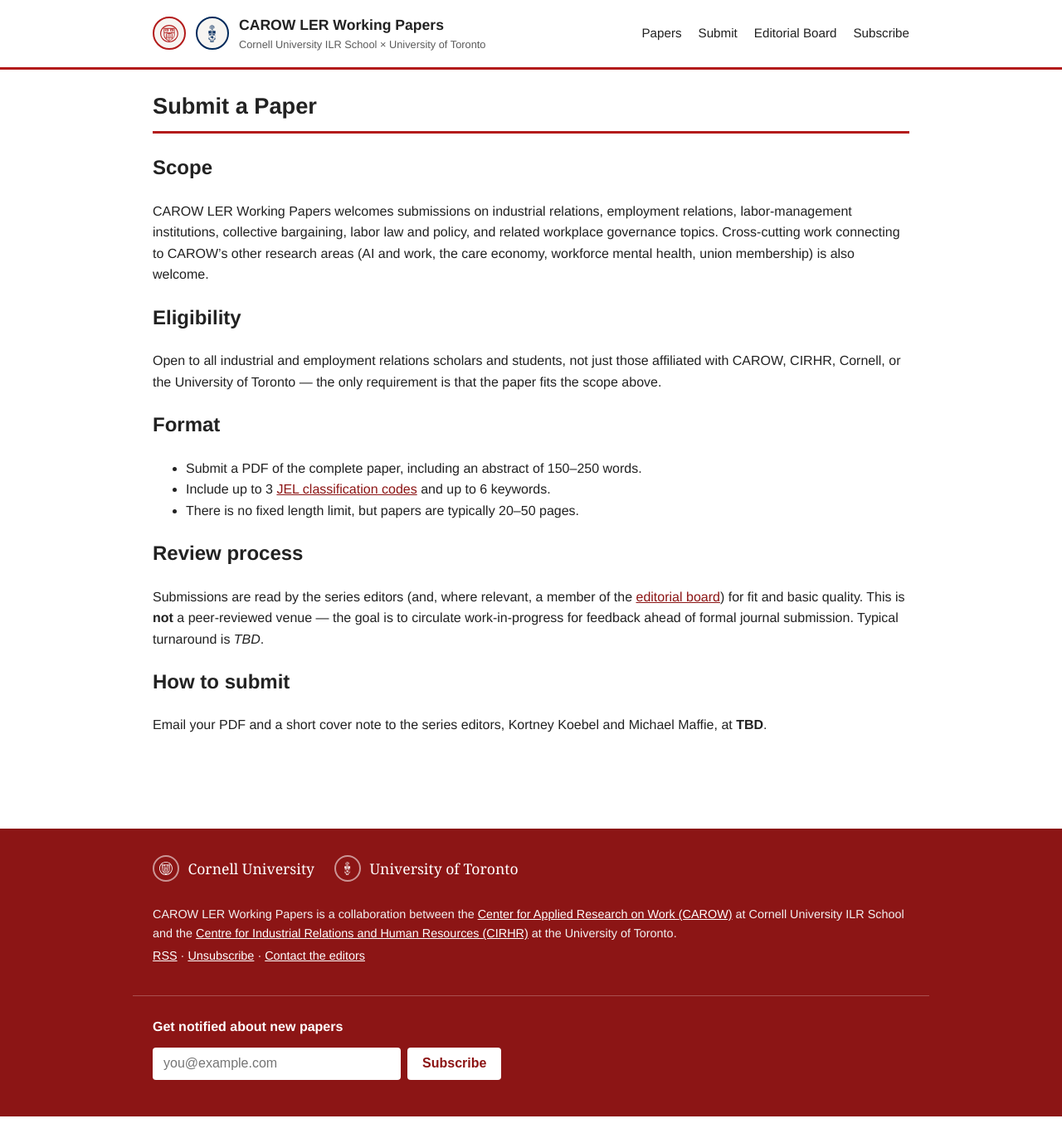
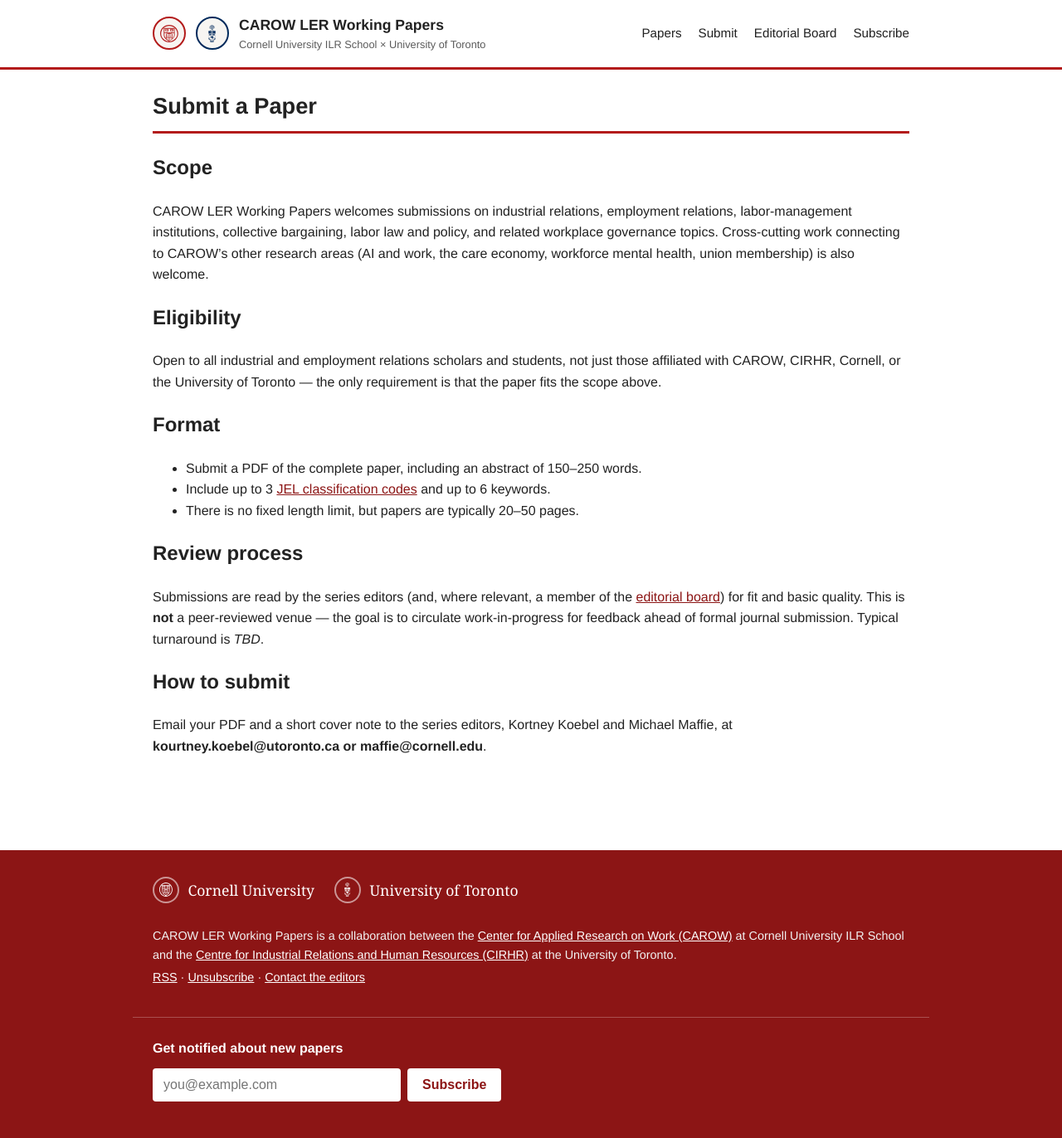
Before and after one commit to maffiemd/carow-ler-working-papers, a Jekyll site: the page built from submit.md, in a window 1280 px wide. Shown: the whole page at 83% size. Built offline with Jekyll 4.4.1, drawn with Linux system fonts in a browser that asks for light colours; before the commit the page ends 1346 px from its top, so only the background shows below that.

Commit message:
Add: EIC email

```diff
--- a/_config.yml
+++ b/_config.yml
@@ -46,7 +46,7 @@
   - name: "Shannon Potter"
     affiliation: "Université Laval, Département des Relations Industrielles"
 
-contact_email: "TBD"
+contact_email: "kourtney.koebel@utoronto.ca or maffie@cornell.edu"
 
 # Supabase project settings used by assets/js/supabase-client.js.
 # The anon key is intentionally public: Row Level Security only lets it
```
